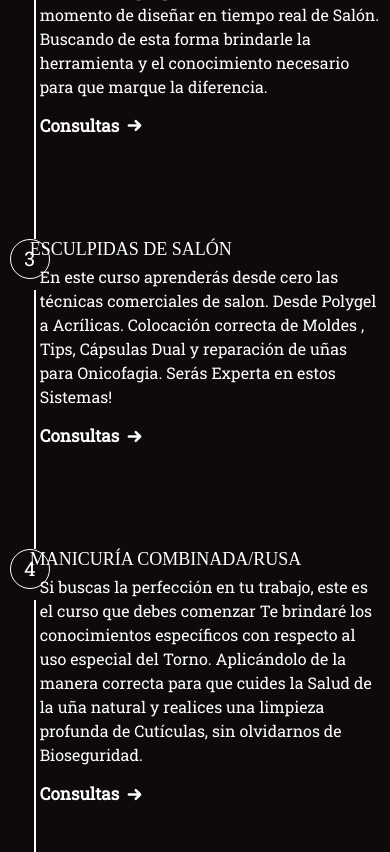
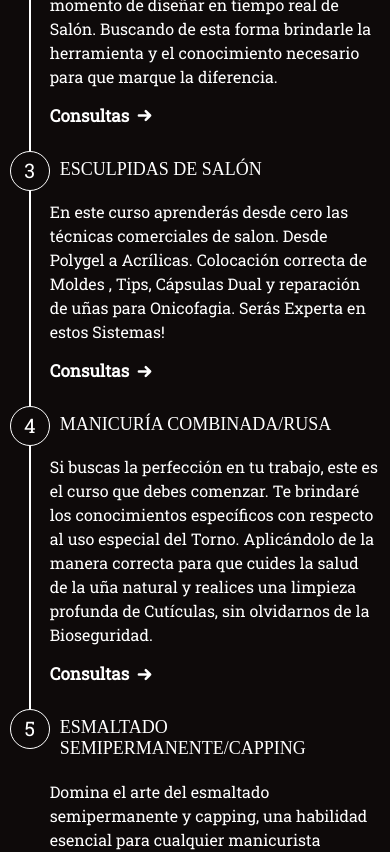
Before and after one commit to MatiasColazo1/tdu-page, an Angular app in the folder Cliente/: page /cursos in a window 390 px wide. Shown: the part 1380-2232 px from the top of the page. Built offline with nearby package versions, Linux system fonts and the light colour scheme; a web font is replaced by a local one.

Commit message:
media cursos

```diff
--- a/Cliente/src/app/components/cursos/cursos.component.css
+++ b/Cliente/src/app/components/cursos/cursos.component.css
@@ -131,7 +131,6 @@ h6 {
   margin: 0 10px 5px 0;
   font-size: 18px;
   font-family: 'Rye', serif;
-
 }
 
 
@@ -311,7 +310,30 @@ a {
     flex-direction: column;
     align-items: center;
     padding-left: 10px;
+    margin-bottom: 0;
+    min-height: 0;
   }
+
+  .lista-circular li span {
+    margin-left: 20px;
+  }
+
+  .lista-circular h6 {
+    margin: 30px 10px 20px 30px;
+
+
+  }
+
+  .lista-circular li::after {
+    left: 1.2em;
+    top: 3.9em;
+    bottom: -22px;
+}
+
+
+.lista-circular li::before {
+  top: 22px;
+}
 }
 
 /* Pantallas pequeñas (móviles) */
@@ -326,10 +348,16 @@ a {
 
   .lista-circular li {
     padding-left: 20px;
+    margin-bottom: 0;
+    min-height: 0;
   }
 
   .lista-circular li::before {
     font-size: 20px;
+  }
+
+  .lista-circular li span {
+    margin-left: 20px;
   }
 
   .btn {
--- a/Cliente/src/app/components/cursos/cursos.component.html
+++ b/Cliente/src/app/components/cursos/cursos.component.html
@@ -89,10 +89,10 @@
       <li>
         <div class="">
           <h6>Manicuría Combinada/Rusa</h6>
-          <span> Si buscas la perfección en tu trabajo, este es el curso que debes comenzar
+          <span> Si buscas la perfección en tu trabajo, este es el curso que debes comenzar.
             Te brindaré los conocimientos específicos con respecto al uso especial del Torno.
             Aplicándolo de la manera correcta para que cuides la
-            Salud de la uña natural y realices una limpieza profunda de Cutículas, sin olvidarnos de Bioseguridad.
+            salud de la uña natural y realices una limpieza profunda de Cutículas, sin olvidarnos de la Bioseguridad.
             <a href="https://wa.me/3412525386?text=Hola%20quisiera%20saber%20mas%20información%20sobre%20el%20curso%20de%20Manicuría%20Combinada/Rusa"
               target="_blank">
               <button>
```
